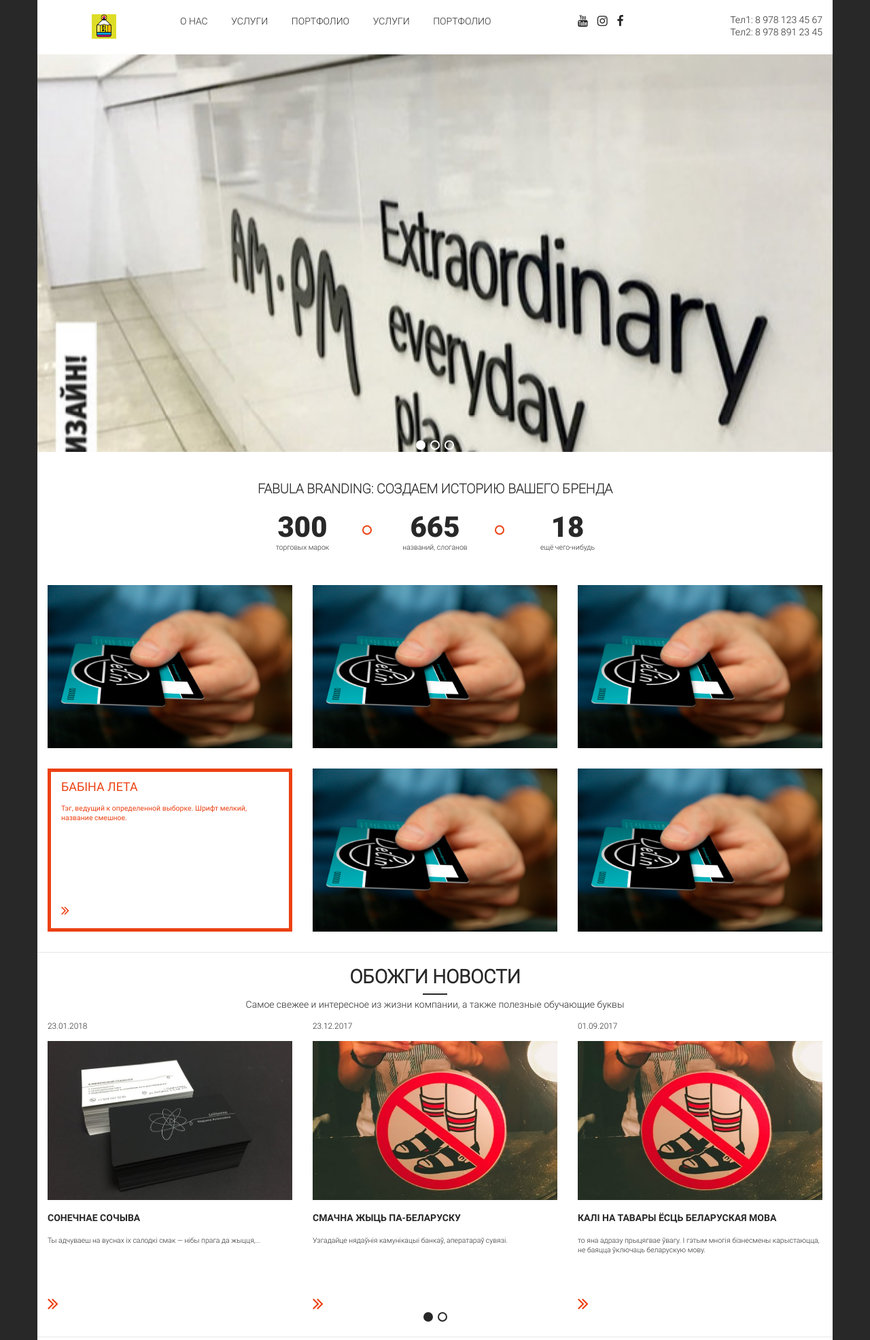
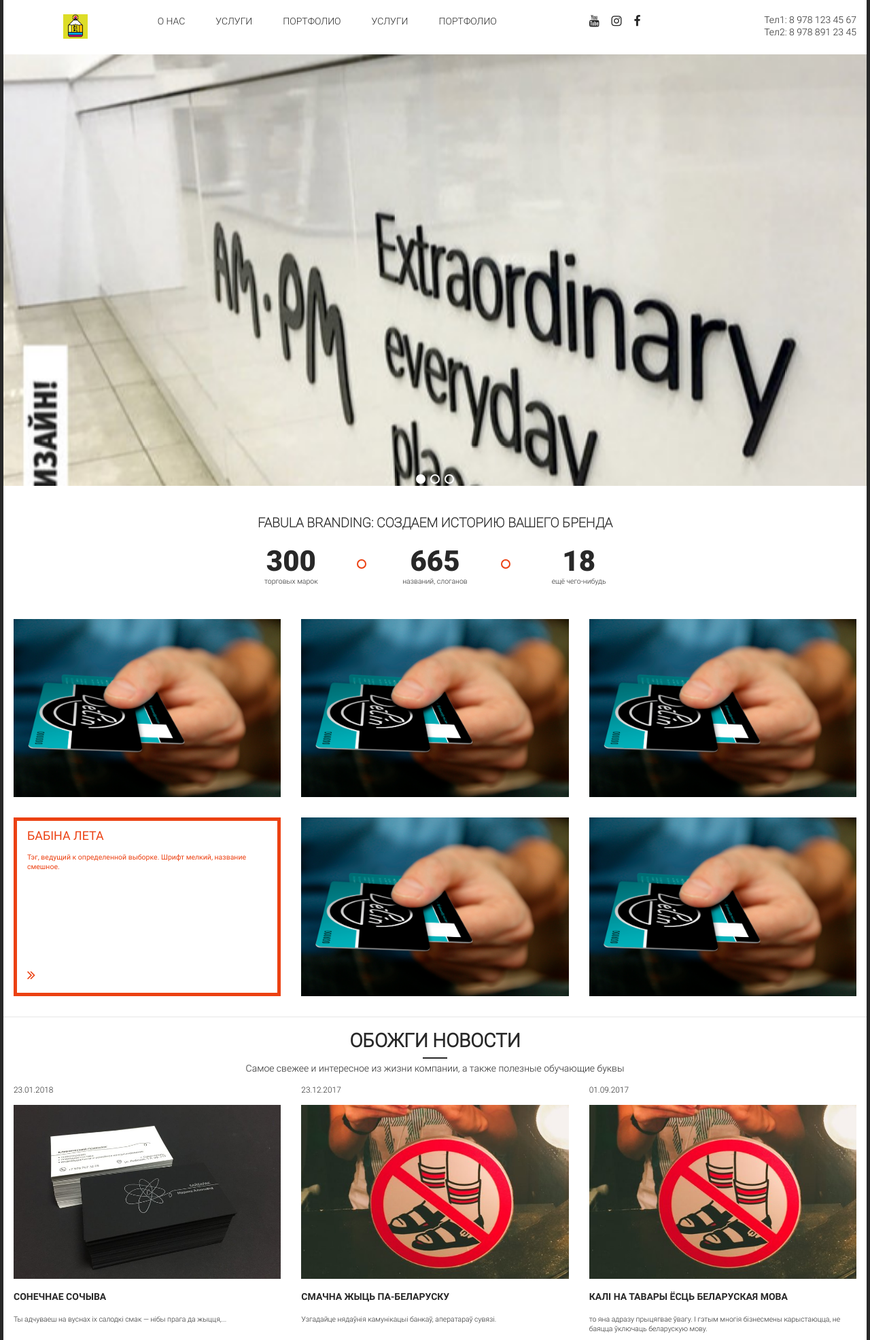
Before and after one commit to vovkaSviter/ZD, a PHP site: page /main.html in a window 1280 px wide. Shown: the top 1972 px of the page at 68% size. Run offline with PHP 8.4, Linux system fonts and the light colour scheme.

Commit message:
Added 100px to .container width

```diff
--- a/markup/css/grid12.css
+++ b/markup/css/grid12.css
@@ -229,7 +229,7 @@
 @media (min-width: 1200px) {
   .container,
   .siteNav.scrolled{
-    width: 1170px;
+    width: 1270px;        /*Vova*/
   }
 }
 .container-fluid {
```
